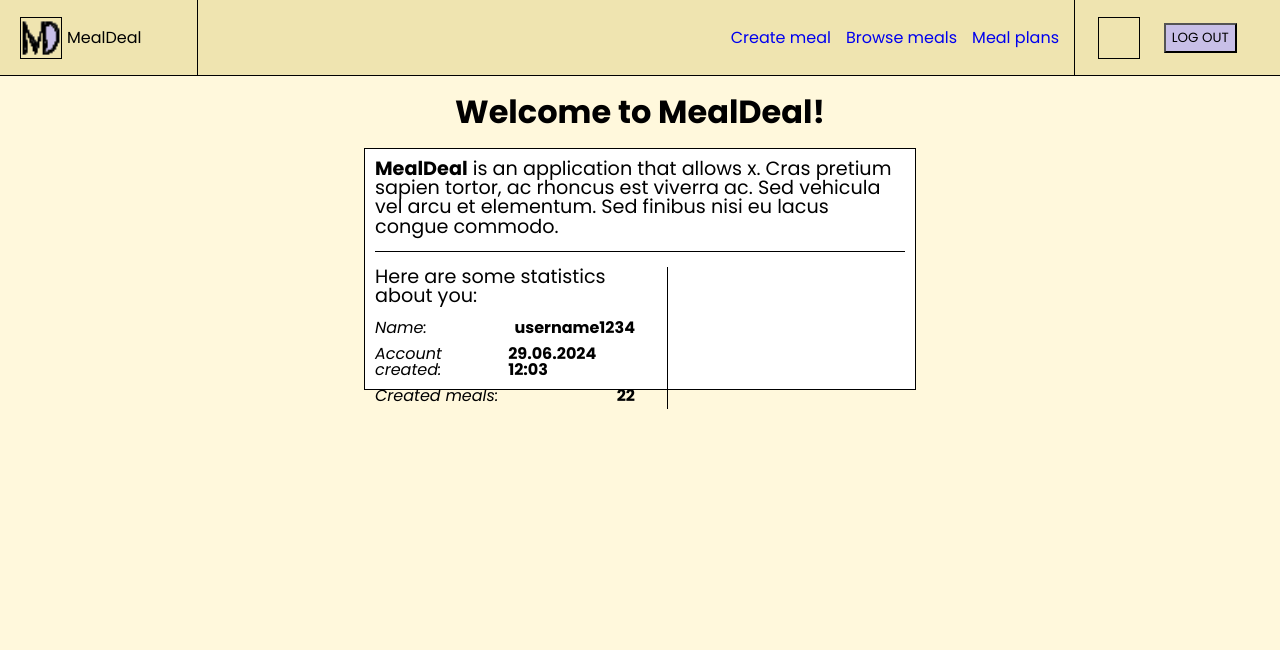
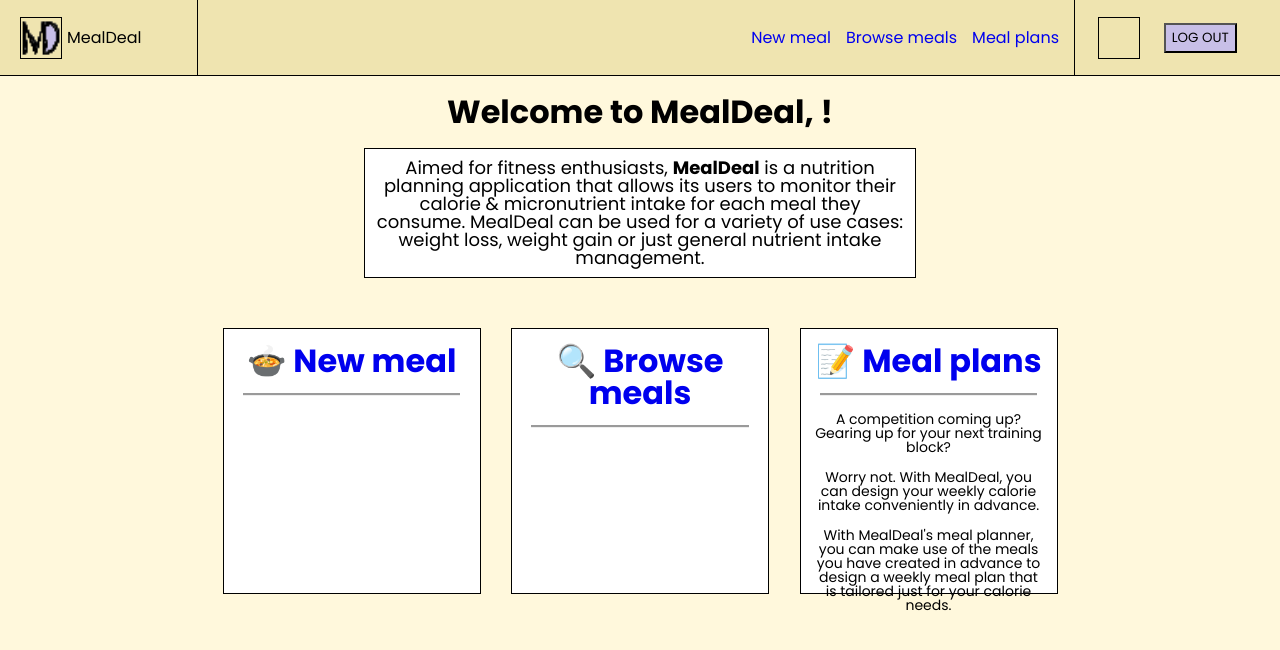
Before and after one commit to sundeka/mealdeal-client, a React (Create React App) app: page /home in a window 1280 px wide. Shown: the top 650 px of the page. Built offline with nearby package versions, Linux system fonts and the light colour scheme; sample sign-in values are in the browser's storage.

Commit message:
start working on Home page redesign

```diff
--- a/src/components/Header/Header.tsx
+++ b/src/components/Header/Header.tsx
@@ -21,7 +21,7 @@ const Header = () => {
         <span className='container-logo__text'>MealDeal</span>
       </div>
       <div className='header__container-navigation'>
-        <a href='../create'>Create meal</a>
+        <a href='../create'>New meal</a>
         <div style={{width: 15}}/>
         <a href='../browse'>Browse meals</a>
         <div style={{width: 15}}/>
--- a/src/index.css
+++ b/src/index.css
@@ -235,67 +235,67 @@ Home
     justify-content: flex-start;
     flex-direction: column;
     min-width: 648px;
+    gap: 20px;
 }
 
 .home-root__h1 {
-    padding-bottom: 20px;
     padding-top: 20px;
 }
 
 .home-root__intro-container {
     background-color: white;
     width: 530px;
-    height: 220px;
     padding: 10px;
     border-style: solid;
     border-width: thin;
 }
 
-.introduction-text {
-    font-size: larger;
+.home-root__intro-container p {
+    font-size: large;
+    text-align: center;
 }
 
-.intro-container__introduction {
-    padding-bottom: 15px;
+.home-root__quick-menu {
+    padding-top: 30px;
+    width: 70vw;
+    height: 40vh;
+    display: flex;
+    justify-content: space-evenly;
+}
+
+.quick-menu__item {
+    background-color: white;
+    padding-block-start: 2vh;
+    width: 20vw;
+    height: 31vh;
     border-style: solid;
     border-width: thin;
+    text-align: center;
+    display: flex;
+    flex-direction: column;
+    align-items: center;
+}
+
+.item-title-divider {
+    width: 17vw;
+    border-style: groove;
     border-top: 0;
     border-left: 0;
     border-right: 0;
+    border-width: medium;
+    padding-top: 2vh;
+    margin-bottom: 2vh;
 }
 
-.intro-container__statistics-container {
-    width: 55%;
-    margin-top: 15px;
-    border-style: solid;
-    border-width: thin;
-    border-top: 0;
-    border-left: 0;
-    border-bottom: 0;
+.quick-menu__item h1 {
+    font-size: 4vh;
 }
 
-.statistics-container__header {
-    font-size: larger;
-    padding-bottom: 10px;
+.quick-menu__item p {
+    font-size: 1.75vh;
+    padding-inline: 1vw;
 }
 
-.statistics-container__stat-row {
-    display: flex;
-    flex-direction: row;
-    align-items: baseline;
-    justify-content: space-between;
-    width: 260px;
-    padding-top: 5px;
-    padding-bottom: 5px;
-}
-
-.stat-row--name {
-    font-style: italic;
-}
-
-.stat-row--stat {
-    font-weight: bold;
-}
 
 /*
 Create
--- a/src/pages/Home.tsx
+++ b/src/pages/Home.tsx
@@ -5,34 +5,52 @@ const Home = () => {
   if (!localStorage.getItem('token')) {
     return <Navigate to="/" replace />
   }
+
   return (
     <>
       <Header />
       <div className='home-root'>
-        <h1 className='home-root__h1'>Welcome to MealDeal!</h1>
+        <h1 className='home-root__h1'>Welcome to MealDeal, {!localStorage.getItem('username')}!</h1>
         <div className='home-root__intro-container'>
-          <div className='intro-container__introduction'>
-            <p className='introduction-text'>
-            <strong>MealDeal</strong> is an application that allows x.
-            Cras pretium sapien tortor, ac rhoncus est viverra ac.
-            Sed vehicula vel arcu et elementum.
-            Sed finibus nisi eu lacus congue commodo.
+          <p>
+          Aimed for fitness enthusiasts, <strong>MealDeal</strong> is a nutrition planning application
+          that allows its users to monitor their calorie & micronutrient intake for each meal they consume.
+          MealDeal can be used for a variety of use cases: weight loss, weight gain or just general nutrient intake management.
+          </p>
+        </div>
+        <div className="home-root__quick-menu">
+          <div className="quick-menu__item">
+            <h1>
+              &#127858;
+              <a href="./create"> New meal</a>
+            </h1>
+            <div className="item-title-divider" />
+          </div>
+          <div className="quick-menu__item">
+            <h1>
+              &#128269;
+              <a href="./browse"> Browse meals</a>
+            </h1>
+            <div className="item-title-divider" />
+          </div>
+          <div className="quick-menu__item">
+            <h1>
+              &#128221;
+              <a href="./plans"> Meal plans</a>
+            </h1>
+            <div className="item-title-divider" />
+            <p>
+              A competition coming up? Gearing up for your next training block?
             </p>
-          </div>
-          <div className='intro-container__statistics-container'>
-            <p className='statistics-container__header'>Here are some statistics about you:</p>
-            <div className='statistics-container__stat-row'>
-              <p className='stat-row--name'>Name:</p>
-              <p className='stat-row--stat'>username1234</p>
-            </div>
-            <div className='statistics-container__stat-row'>
-              <p className='stat-row--name'>Account created:</p>
-              <p className='stat-row--stat'>29.06.2024 12:03</p>
-            </div>
-            <div className='statistics-container__stat-row'>
-              <p className='stat-row--name'>Created meals:</p>
-              <p className='stat-row--stat'>22</p>
-            </div>
+            <br />
+            <p>
+              Worry not. With MealDeal, you can design your weekly calorie intake conveniently in advance.
+            </p>
+            <br />
+            <p>
+              With MealDeal's meal planner, you can make use of the meals you have created in advance
+              to design a weekly meal plan that is tailored just for your calorie needs.
+            </p>
           </div>
         </div>
       </div>
```
